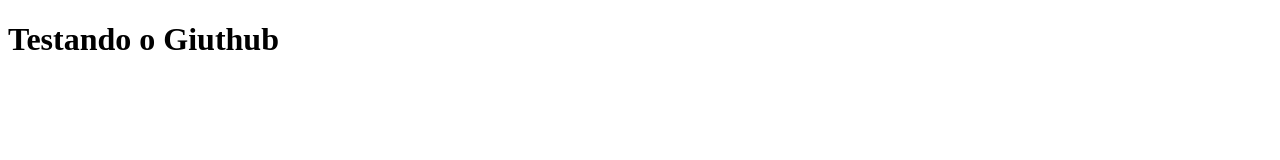
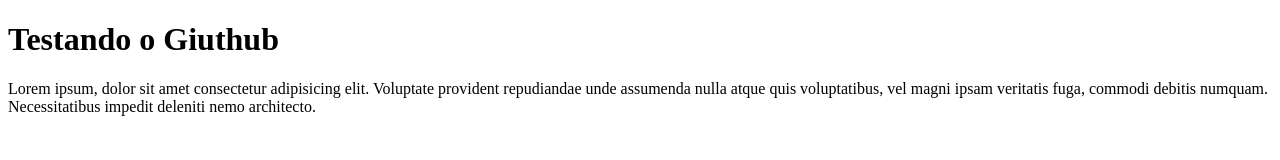
Before and after one commit to Pedro31051509/Aula1daturmaD, a plain HTML site: page index.html in a window 1280 px wide. Drawn offline with Linux system fonts and the light colour scheme.

Commit message:
aula1daturmaD

```diff
--- a/index.html
+++ b/index.html
@@ -7,5 +7,7 @@
 </head>
 <body>
     <h1>Testando o Giuthub</h1>
+
+    <p>Lorem ipsum, dolor sit amet consectetur adipisicing elit. Voluptate provident repudiandae unde assumenda nulla atque quis voluptatibus, vel magni ipsam veritatis fuga, commodi debitis numquam. Necessitatibus impedit deleniti nemo architecto.</p>
 </body>
 </html>
```
